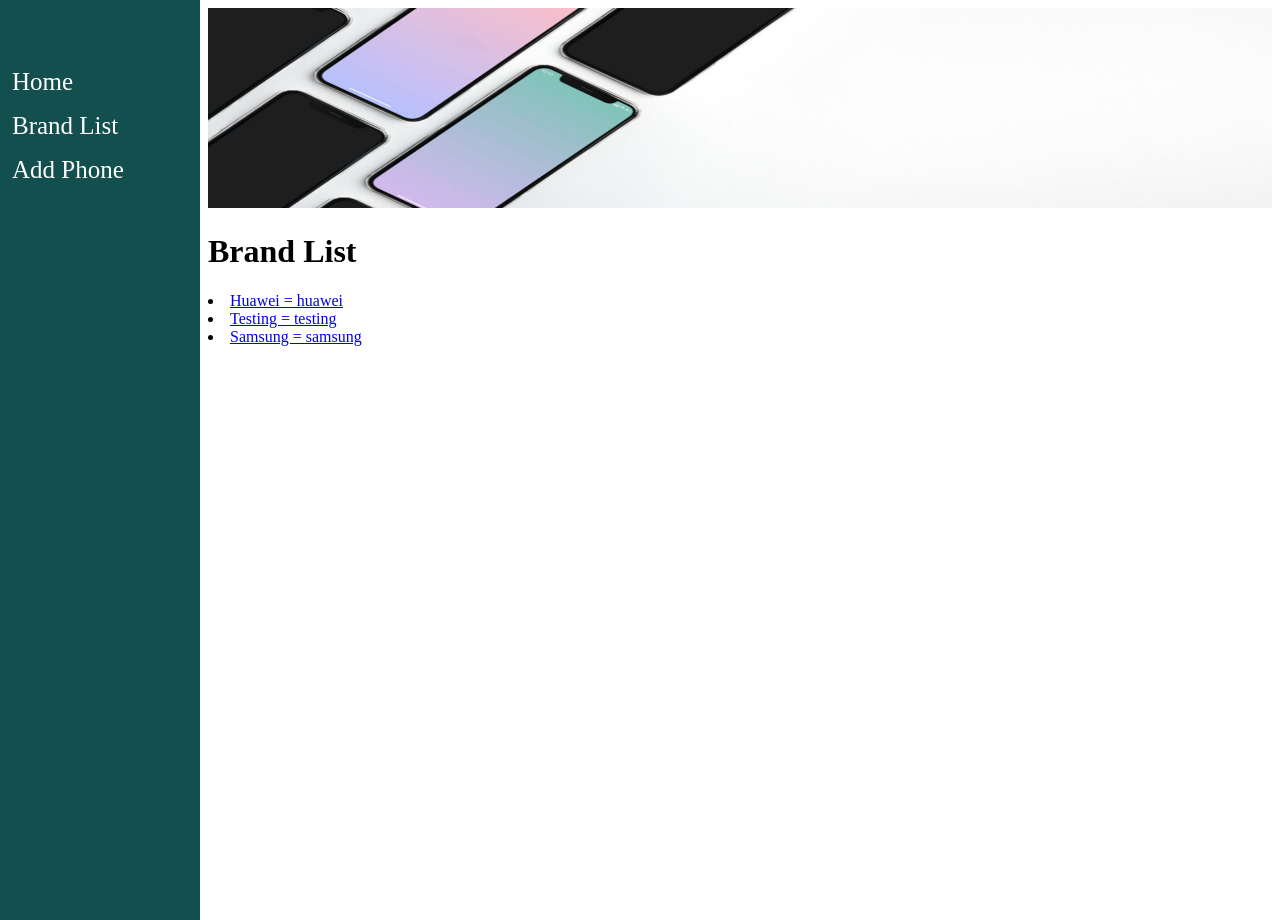
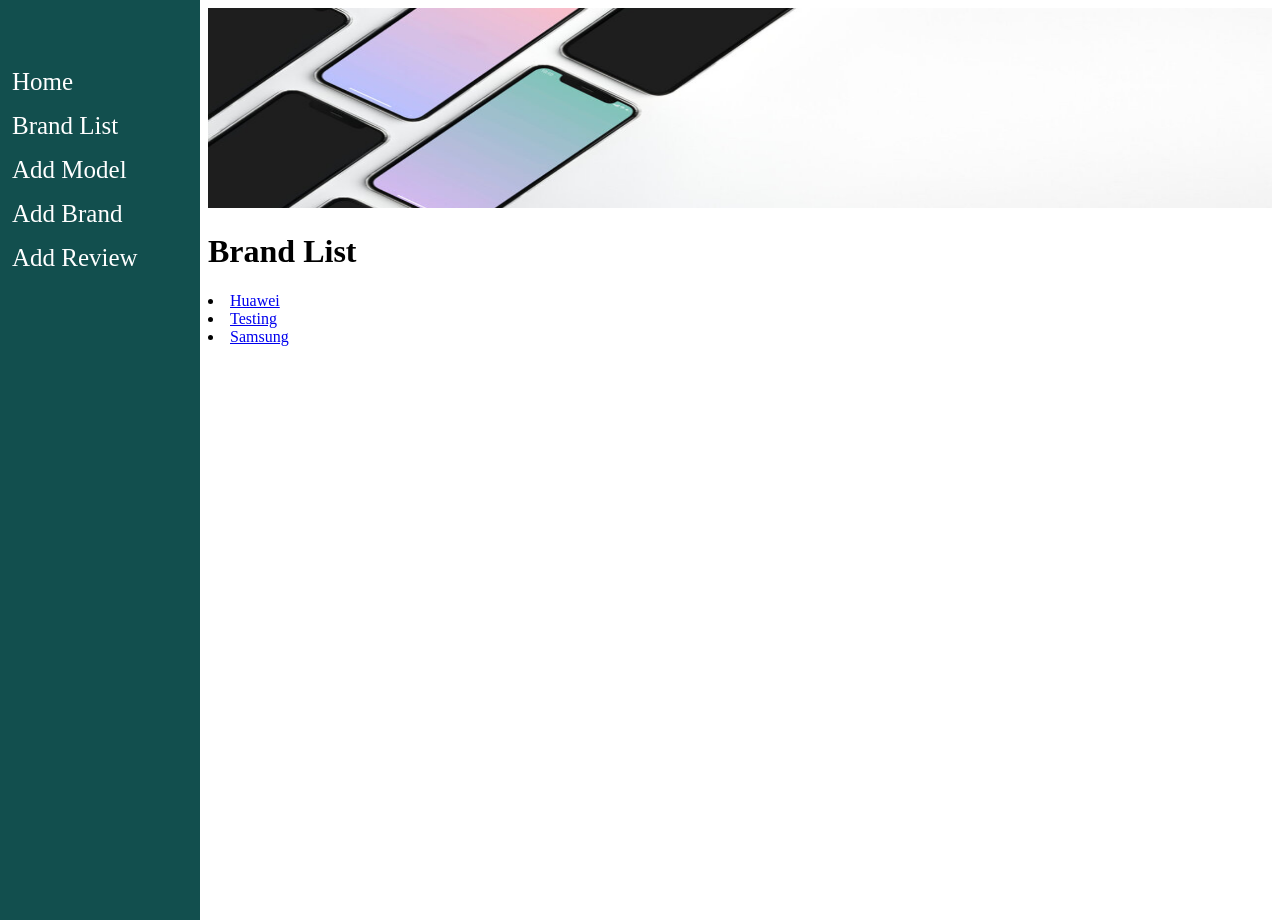
Before and after one commit to zhankit/WOC7014-django-framework-lab2-6, a Django app: page /brand in a window 1280 px wide. Run offline with Django 4.2, Linux system fonts and the light colour scheme; data comes from the database, SQL or seed files in the repository; both versions use the stored data as it was after the commit.

Commit message:
fix: add forms

```diff
--- a/app/Lab2/admin.py
+++ b/app/Lab2/admin.py
@@ -7,6 +7,11 @@ from .models import Brand
 from .models import Model
 from .models import Review
 
+# class BrandAdmin(admin.ModelAdmin):
+#     list_display = ("name","origin")
+#     prepopulated_fields = {"slug": ("name")}
+
+
 admin.site.register(Brand)
 admin.site.register(Model)
 admin.site.register(Review)
--- a/app/Lab2/models.py
+++ b/app/Lab2/models.py
@@ -1,39 +1,6 @@
 from django.db import models
 from django.template.defaultfilters import slugify
 # Create your models here.
-
-# class Tags(models.Model):
-#     label = models.CharField(max_length=20)
-
-#     def __str__(self):
-# 	    return self.label
-
-# class Game(models. Model):
-# 	title = models.CharField(max_length=100)
-# 	developer = models.CharField(max_length=100)
-# 	platform = models.CharField(max_length=50, default='null')
-# 	label_tag = models.ManyToManyField(Tags)
-# 	slug = models.SlugField(max_length=150, default='null')
-
-# 	def __str__(self):
-# 		return self.title
-
-# 	def save(self, *args, **kwargs):
-# 		self.slug = slugify(self.title)
-# 		super().save(*args, **kwargs)
-
-# class Review(models.Model):
-# 	game = models.ForeignKey(Game, on_delete=models.CASCADE)
-# 	review = models.CharField(max_length=1000)
-# 	date = models.DateField(auto_now =True)
-# 	slug = models.SlugField(max_length=150, default='null')
-
-# 	def save(self):
-# 		super(Review, self).save()
-# 		# self.slug = '%i-%s' % (
-# 		# 	self.id, slugify(self.game.title)
-# 		# )
-# 		super(Review,self).save()
 
 
 class Brand(models.Model):
@@ -41,14 +8,15 @@ class Brand(models.Model):
 	origin = models.CharField(max_length=100)
 	manufacturing = models.CharField(max_length=100)
 	manufacturingYear = models.DateField(null=True, blank=True)
-	slug = models.SlugField(unique=True)
+	slug = models.SlugField(unique=True,null=True)
+	# prepopulated_fields = {"slug": ("name")}
 
 	def __str__(self):
-		return self.name
+		return self.name.replace(" ", "-")
 
 	def save(self, *args, **kwargs):
 		self.slug = slugify(self.name)
-		super().save(*args, **kwargs)
+		super(Brand, self).save(*args, **kwargs)
 
 class Model(models.Model):
 	OPERATING_SYSTEM = [
@@ -65,15 +33,13 @@ class Model(models.Model):
         max_length=2,
         choices=OPERATING_SYSTEM,
     )
-	slug = models.SlugField(unique=True)
+	slug = models.SlugField(unique=True,null=True)
 
 	def __str__(self):
 		return self.modelName
 
 	def save(self, *args, **kwargs):
-		self.slug = '%s-%s' % (
-			self.brand.name, self.modelName
-		)
+		self.slug = self.modelName.replace(" ", "-")
 		super().save(*args, **kwargs)
 
 class Review(models.Model):
@@ -92,7 +58,7 @@ class Review(models.Model):
         choices=OPERATING_SYSTEM,
     )
 	createdDate = models.DateField(null=True, blank=True)
-	slug = models.SlugField(unique=True)
+	slug = models.SlugField(unique=True,null=True)
 
 	def __str__(self):
 		return self.description
--- a/app/Lab2/templates/base.html
+++ b/app/Lab2/templates/base.html
@@ -18,7 +18,9 @@
 		<!-- <a href="javascript:void(0)" class="closebtn" onclick="closeNav()">&times;</a> -->
 		<a href="/home">Home</a>
 		<a href="/brand">Brand List</a>
-		<a href="/test">Add Phone</a>
+		<a href="/addPhone">Add Model</a>
+		<a href="/addBrand">Add Brand</a>
+		<a href="/addReview">Add Review</a>
 		<!-- <a href="#">Clients</a>
 		<a href="#">Contact</a> -->
 	  </div>
@@ -30,7 +32,7 @@
 	  <!-- <div id="main"> -->
 		<div class="content">
 			<!-- <h3>{% block title %}{% endblock %}</h3> -->
-			<img src="{% static "images/banner.jpg" %}" alt="banner" width="100%" height="200">
+			<img src="{% static "images/banner.jpg" %}" alt="banner" width="100%" height="200" object-fit="contain">
 
 			<h1>{% block subTitle %}{% endblock %}</h1>
 
--- a/app/Lab2/templates/brandList.html
+++ b/app/Lab2/templates/brandList.html
@@ -4,6 +4,8 @@
 
 {% block content %}
 {% for brand in all_brands %}
-    <li><a href="brand/{{brand.id}}">{{ brand.name }} = {{brand.slug}}</a></li>
+    <li><a href="brand/{{brand.slug}}">{{ brand.name }}</a></li>
+{% empty %}
+    <p>There are no brands in the library.</p>
 {% endfor %}
 {% endblock %}
--- a/app/Lab2/urls.py
+++ b/app/Lab2/urls.py
@@ -19,6 +19,10 @@ from .views import radarApp_main_view
 from .views import BrandListView
 from .views import ModelListView
 from .views import details_view
+from .views import add_phone_forms_view
+from .views import add_brand_forms_view
+from .views import add_review_forms_view
+
 from django.urls import path
 # from . import views
 
@@ -26,7 +30,10 @@ urlpatterns = [
     path("", radarApp_view, name='hw'),
     path("home", radarApp_main_view, name='hw'),
     path("brand", BrandListView.as_view(), name='brandList'),
-    path("brand/<slug:slug>", ModelListView.as_view(), name='modelList'),
-    path("brand/models/<slug:slug>", details_view, name='details'),
-    # path('', include("HelloWorlds.urls")),
+    path("brand/<slug:slug_brand>", ModelListView.as_view(), name='modelList'),
+    path("models/<slug:slug_model>", details_view, name='details'),
+    path('addPhone', add_phone_forms_view.as_view(), name="add_phone"),
+    path('addBrand', add_brand_forms_view.as_view(), name="add_phone"),
+    path('addReview', add_review_forms_view.as_view(), name="add_phone"),
+
 ]
--- a/app/Lab2/views.py
+++ b/app/Lab2/views.py
@@ -1,10 +1,21 @@
 import random
+from typing import Any
+from django.db import models
 # from django import generic
 from django.shortcuts import render
-from django.http import HttpResponse
+from django.http import HttpResponseRedirect
+from django.urls import reverse
+
+from .forms import PhoneForm
+from .forms import BrandForm
+from .forms import ReviewForm
+
 from .models import Brand
 from .models import Model
+from .models import Review
 from django.views import generic
+from django.http import JsonResponse
+
 # Create your views here.
 
 def radarApp_view(request):
@@ -26,10 +37,101 @@ class ModelListView(generic.ListView):
     context_object_name = 'all_models'
     # template_name_suffix
 
+
     def get_queryset(self):
-        return Model.objects.filter(brand=self.kwargs['slug'])
+        # return Model.objects.all()
+        brand_object = Brand.objects.get(slug=self.kwargs['slug_brand'])
+        return Model.objects.filter(brand=brand_object.id)
 
-def details_view(request, slug):
+class DetailsView(generic.DetailView):
+    template_name = 'details.html'
+    model = Model
+    context_object_name = 'all_details'
+
+    def get_context_data(self, **kwargs):
+        context = super().get_context_data(**kwargs)
+
+        brand_object = Model.objects.get(slug=self.kwargs['slug_model'])
+        context["details"] = brand_object
+        return context
+
+    # def get_queryset(self):
+    #     # review_object = Model.objects.get(brand=model_object.id)
+    #     brand_object = Model.objects.get(slug=self.kwargs['slug_model'])
+    #     return brand_object
+    #     # review_object = Model.objects.get(brand=model_object.id)
+    #     # return get_details(self)
+    #     # return Model.objects.get(brand=model_object.id)
+
+def details_view(request, slug_model):
     # mymember = Model.objects.get(slug=slug)
-    context = { "details": "mymember"}
+
+    brand_object = Model.objects.get(slug=slug_model)
+    # reviews_objects = Review.objects.get(model=brand_object.id)
+    try:
+        reviews_objects = Review.objects.filter(model=brand_object.id)
+    except:
+        reviews_objects = []
+
+    context = {
+        "details": brand_object,
+        "reviews": reviews_objects
+    }
     return render(request, "details.html", context)
+
+
+
+class add_phone_forms_view(generic.TemplateView):
+    template_name = 'addPhone.html'
+
+    def get(self,request):
+        form = PhoneForm()
+        phones = Model.objects.all()
+        args = {'form': form, 'phones': phones}
+
+        return render(request, self.template_name, args)
+
+    def post(self, request):
+        form = PhoneForm(request.POST)
+        if (form.is_valid):
+            form.save()
+            # title = form.cleaned_data['title']
+            return HttpResponseRedirect(reverse('add_phone_forms'))
+
+
+
+class add_brand_forms_view(generic.TemplateView):
+    template_name = 'addBrand.html'
+
+    def get(self,request):
+        form = BrandForm()
+        phones = Model.objects.all()
+        args = {'form': form, 'phones': phones}
+
+        return render(request, self.template_name, args)
+
+    def post(self, request):
+        form = BrandForm(request.POST)
+        if (form.is_valid):
+            form.save()
+            # title = form.cleaned_data['title']
+            return HttpResponseRedirect(reverse('add_phone_forms'))
+
+
+
+class add_review_forms_view(generic.TemplateView):
+    template_name = 'addReview.html'
+
+    def get(self,request):
+        form = ReviewForm()
+        phones = Model.objects.all()
+        args = {'form': form, 'phones': phones}
+
+        return render(request, self.template_name, args)
+
+    def post(self, request):
+        form = ReviewForm(request.POST)
+        if (form.is_valid):
+            form.save()
+            # title = form.cleaned_data['title']
+            return HttpResponseRedirect(reverse('add_phone_forms'))
```
Also changed, not shown: app/Lab2/forms.py (added, +19 -0 lines), app/Lab2/templates/addBrand.html (added, +14 -0 lines), app/Lab2/templates/addPhone.html (added, +14 -0 lines), app/Lab2/templates/addReview.html (added, +14 -0 lines), app/Lab2/templates/details.html (+19 -2 lines), app/Lab2/templates/modelList.html (+4 -3 lines), app/Lab2/migrations/0004_brand_slug_model_slug_review_slug_alter_brand_name.py (added), app/Lab2/migrations/0005_remove_brand_slug.py (added), app/Lab2/migrations/0006_brand_slug.py (added), app/Lab2/migrations/0007_remove_brand_slug.py (added), app/Lab2/migrations/0008_brand_slug.py (added), app/db.sqlite3.
